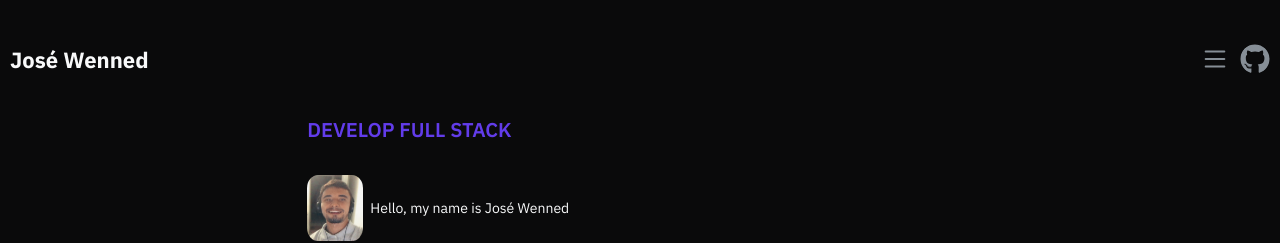
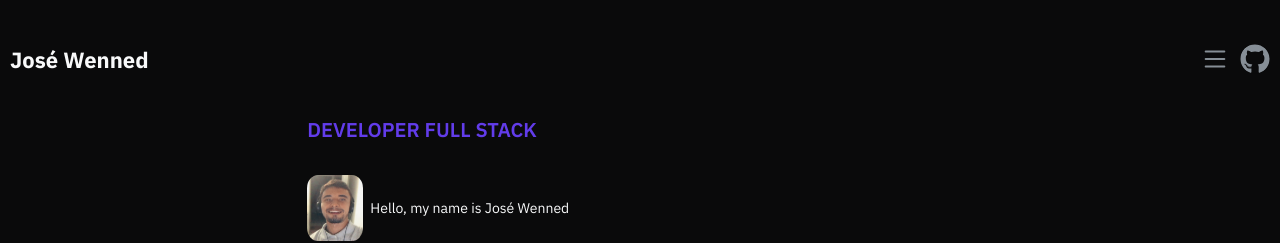
Before and after one commit to Kenzie-Academy-Brasil-Developers/Entrega---Portf-lio-de-Sucesso-JoseWenned, a React (Vite) app: page / in a window 1280 px wide. Shown: the top 243 px of the page. Built offline with nearby package versions, Linux system fonts and the light colour scheme.

Commit message:
feat: ajustment name title h1 component home

```diff
--- a/index.html
+++ b/index.html
@@ -9,7 +9,7 @@
     <link rel="preconnect" href="https://fonts.gstatic.com" crossorigin>
     <link href="https://fonts.googleapis.com/css2?family=IBM+Plex+Sans:ital,wght@0,100;0,200;0,300;0,400;0,500;0,600;0,700;1,100;1,200;1,300;1,400;1,500;1,600;1,700&family=Inter:wght@100..900&display=swap" rel="stylesheet">
 
-    <title>Portfólio Develop Full Stack</title>
+    <title>Portfólio Developer Full Stack</title>
   </head>
   <body>
     <div id="root"></div>
--- a/src/Components/Home/home.component.tsx
+++ b/src/Components/Home/home.component.tsx
@@ -22,7 +22,7 @@ export const Home = () => {
 
                 <div className={style.containerPrimary}>
 
-                    <h1 className={style.titleDev}>DEVELOP FULL STACK</h1>
+                    <h1 className={style.titleDev}>DEVELOPER FULL STACK</h1>
 
                     <div className={style.containerSecond}>
                         <img className={style.imageProfile} src="./src/assets/Perfil2.JPG" onClick={ openModal }/>
```
